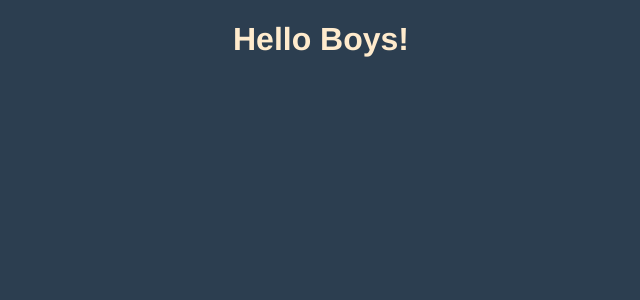
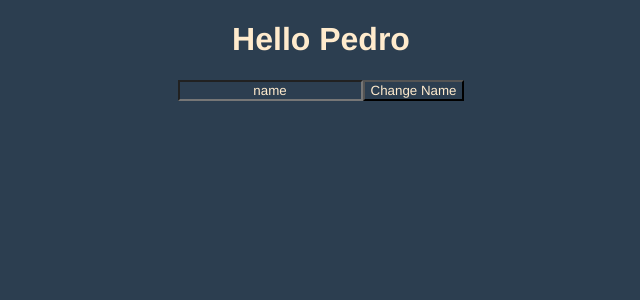
Before and after one commit to prgf87/dodo-blog, a Vue app: page / in a window 1280 px wide. Shown: the top 300 px of the page, without its empty margins (319-959 px from the left). Built offline with nearby package versions, Linux system fonts and the light colour scheme.

Commit message:
using setup

```diff
--- a/src/views/Home.vue
+++ b/src/views/Home.vue
@@ -1,10 +1,15 @@
 <template>
   <div class="home">
-    <h1>Hello Boys!</h1>
+    <h1>Hello {{ name }}</h1>
+    <input type="text" value="name" />
+    <button @click="handleClick">Change Name</button>
   </div>
 </template>
 
 <script setup>
-let name = "Home";
-console.log(name);
+let name = "Pedro";
+
+function handleClick() {
+  console.log("clicked!");
+}
 </script>
```
